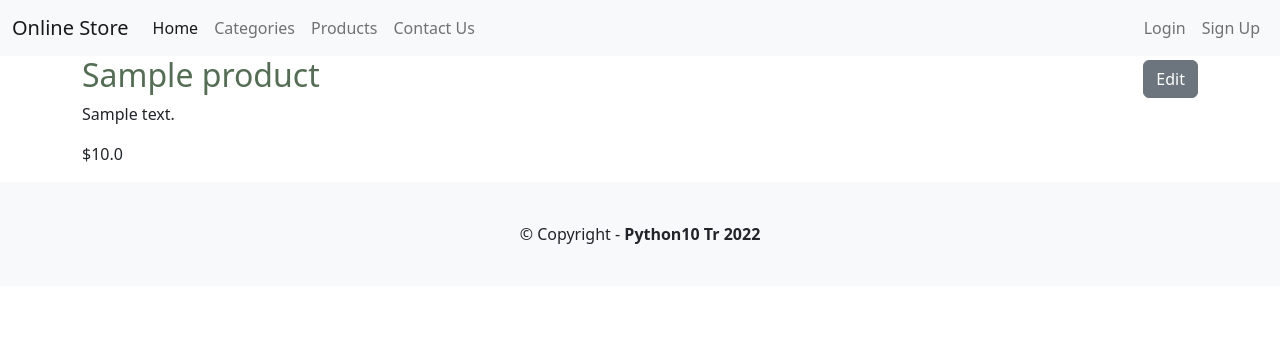
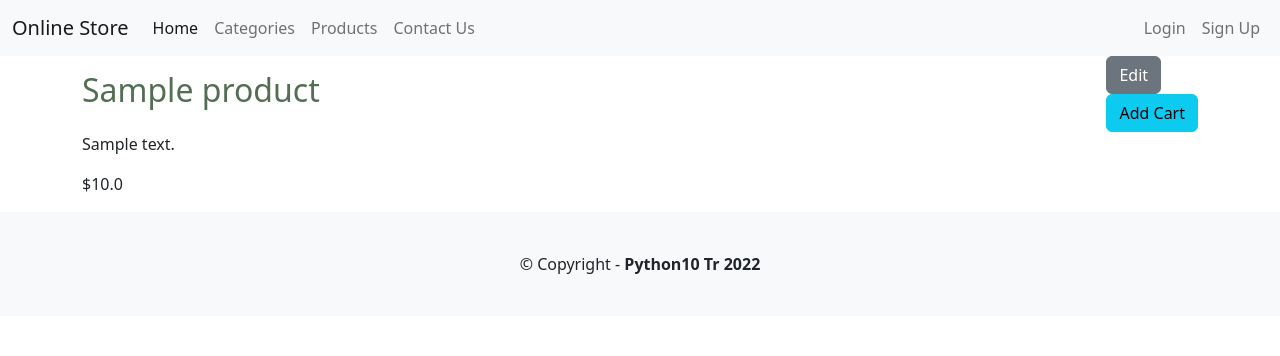
Before and after one commit to Eftiola/Online-Store, a Django app: page /product/1/ in a window 1280 px wide. Shown: the top 356 px of the page. Run offline with Django 4.2, Linux system fonts and the light colour scheme; tables that the repository leaves empty hold one stand-in row (values such as "Sample post").

Commit message:
Add 'add_cart' function and template

```diff
--- a/core/templates/base.html
+++ b/core/templates/base.html
@@ -47,7 +47,7 @@
                 <a class="nav-link" href="{% url 'product_list' %}">Products</a>
               </li>
               <li class="nav-item">
-                <a class="nav-link" href="#">Contact Us</a>
+                <a class="nav-link" href="{% url 'contact-us' %}">Contact Us</a>
               </li>
             </ul>
             <div class="collapse navbar-collapse" id="navbarNavAltMarkup">
--- a/products/models.py
+++ b/products/models.py
@@ -32,16 +32,37 @@ class Product(models.Model):
 
 
 class OrderLine(models.Model):
-    user = models.ForeignKey(settings.AUTH_USER_MODEL,  on_delete=models.CASCADE)
+    user = models.ForeignKey(settings.AUTH_USER_MODEL, on_delete=models.CASCADE)
     product = models.ForeignKey(Product, on_delete=models.CASCADE)
     quantity = models.IntegerField(default=1)
-    product_price=models.FloatField()
+    # product_price = models.FloatField()
     ordered = models.BooleanField(default=False)
-
-
 
     def __str__(self):
         return f"{self.quantity} of {self.product.title}"
 
-    def get_total_product_price(self):
-        return self.quantity * self.product.price
+    # def get_total_product_price(self):
+    #     return self.quantity * self.product.price
+
+
+class Order(models.Model):
+    user = models.ForeignKey(
+        settings.AUTH_USER_MODEL, null=True, blank=True, on_delete=models.CASCADE
+    )
+    products = models.ManyToManyField(OrderLine)
+    date_of_submission = models.DateTimeField(auto_now_add=True)
+    ordered_date = models.DateTimeField()
+    ordered = models.BooleanField(default=False)
+    # total_cost = models.FloatField()
+    #   Delivery address
+    #   User address
+    #   Client (entity)
+
+    def __str__(self):
+        return self.user.username
+
+    # def get_total(self):
+    #     total = 0
+    #     for order_product in self.product.all():
+    #         total += order_product.get_total_product_price()
+    #     return total
--- a/products/templates/product_details.html
+++ b/products/templates/product_details.html
@@ -6,6 +6,11 @@
     <a class="btn btn-secondary" href="{% url 'product-edit' pk=product.pk %}"
       >Edit</a
     >
+    <div>
+      <a class="btn btn-info" href="{% url 'add-to-cart' slug=product.slug%}"
+        >Add Cart</a
+      >
+    </div>
   </div>
 </div>
 
--- a/products/urls.py
+++ b/products/urls.py
@@ -8,8 +8,8 @@ from . import views
 urlpatterns = [
     path("", views.get_products, name="product_list"),
     path("<int:pk>/", views.get_product_details, name="product_details"),
-     path("add/", views.product_add, name="product_add"),
+    path("add/", views.product_add, name="product_add"),
     path("product/<int:pk>/", views.edit_product, name='product-edit'),
-
+    path('add-to-cart/<slug>/', views.add_to_cart, name='add-to-cart'),
 
 ]
--- a/products/views.py
+++ b/products/views.py
@@ -1,10 +1,9 @@
-
 from django.shortcuts import render, redirect, reverse, get_object_or_404
 from categories.models import Category
-from .models import Product
+from .models import Product, OrderLine, Order
 from django.core.paginator import Paginator
 from .forms import ProductForm
-
+from django.utils import timezone
 
 
 def get_products(request):
@@ -20,13 +19,16 @@ def get_products(request):
     paginator = Paginator(products, per_page=4)
     page_obj = paginator.page(page_no)
 
-    return render( request,"product_list.html",
+    return render(
+        request,
+        "product_list.html",
         context={"categories": categories, "page_obj": page_obj},
     )
 
+
 def get_product_details(request, pk):
-    product = get_object_or_404(Product,pk=pk)
-    return render(request,"product_details.html",context={"product": product})
+    product = get_object_or_404(Product, pk=pk)
+    return render(request, "product_details.html", context={"product": product})
 
 
 def product_add(request):
@@ -39,20 +41,49 @@ def product_add(request):
             return redirect("product_list")
     else:
         form = ProductForm()
-    return render(request, "product_add.html", context={
-        "form": form
-    })
+    return render(request, "product_add.html", context={"form": form})
+
 
 def edit_product(request, pk):
     product = get_object_or_404(Product, pk=pk)
     if request.method == "POST":
-        form = ProductForm(request.POST,request.FILES, instance=product)
+        form = ProductForm(request.POST, request.FILES, instance=product)
         if form.is_valid():
-            product=form.save()
+            product = form.save()
             return redirect("product_list")
     else:
         form = ProductForm(instance=product)
-    return render(request, "product_add.html", context={
-        "form": form,
-        "product": product,
-    })
+    return render(
+        request,
+        "product_add.html",
+        context={
+            "form": form,
+            "product": product,
+        },
+    )
+
+
+def add_to_cart(request, slug):
+    product = get_object_or_404(Product, slug=slug)
+    order_line, created = OrderLine.objects.get_or_create(
+        product=product, user=request.user, ordered=False
+    )
+    order_qs = Order.objects.filter(user=request.user, ordered=False)
+    if order_qs.exists():
+        order = order_qs[0]
+        # check if the order product is in the order
+        if order.products.filter(product__slug=product.slug).exists():
+            order_line.quantity += 1
+            order_line.save()
+            # messages.info(request, "This product quantity was updated.")
+            # return redirect("core:order-summary")
+        else:
+            order.products.add(order_line)
+            # messages.info(request, "This product was added to your cart.")
+            # return redirect("core:order-summary")
+    else:
+        ordered_date = timezone.now()
+        order = Order.objects.create(user=request.user, ordered_date=ordered_date)
+        order.products.add(order_line)
+        # messages.info(request, "This product was added to your cart.")
+    return redirect("product_list")
```
Also changed, not shown: products/admin.py (+4 -3 lines), products/migrations/0003_order.py (added), products/migrations/0004_remove_order_total_cost_and_more.py (added).
